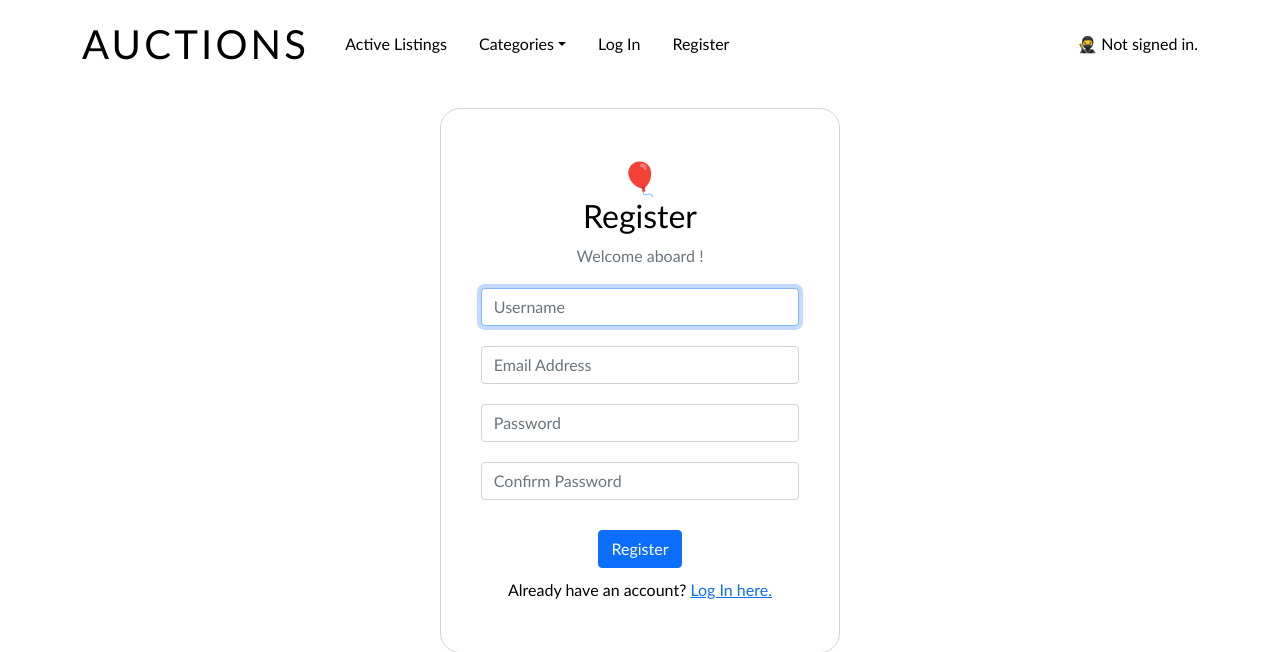
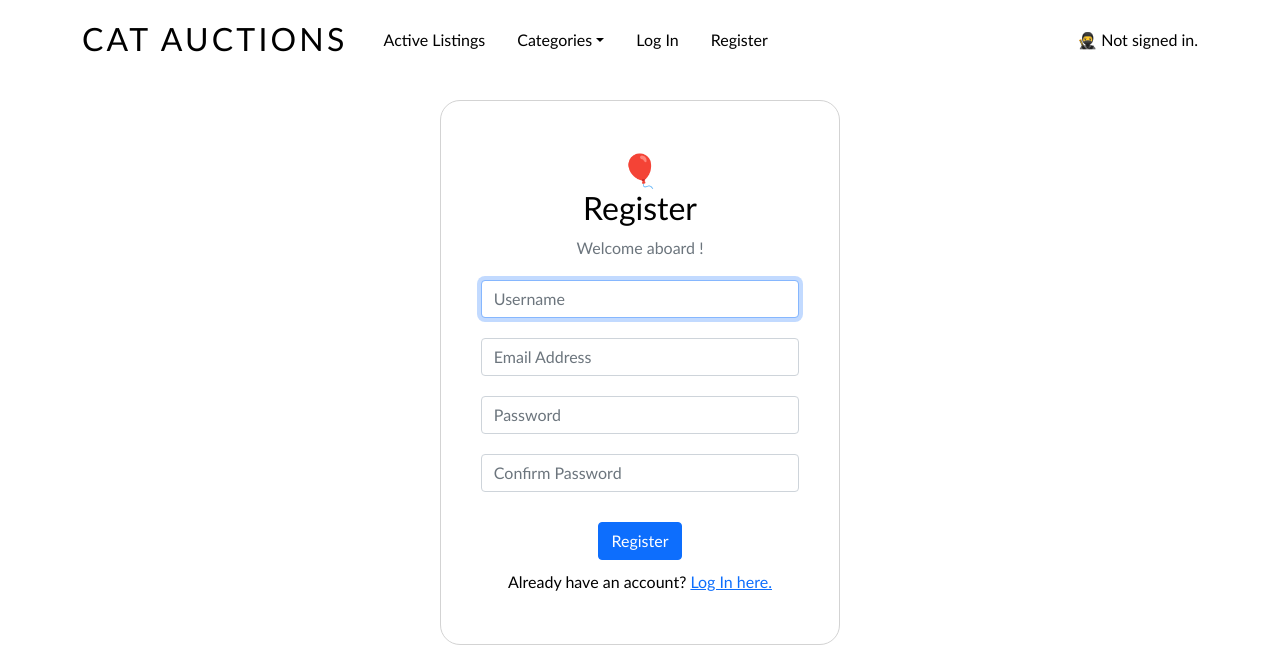
Before and after one commit to laura-latuillerie/cs50-commerce, a Django app: page /register in a window 1280 px wide. Shown: the top 652 px of the page. Run offline with Django 3.2, Linux system fonts and the light colour scheme.

```diff
--- a/auctions/static/auctions/styles.css
+++ b/auctions/static/auctions/styles.css
@@ -15,6 +15,7 @@ header{
 }
 
 header h1{
+    font-size: 2rem;
     text-transform: uppercase;
     letter-spacing: 0.2rem;
     margin-right: 20px;
@@ -69,7 +70,6 @@ h1, p{
 
 /***** CARDS *****/
 
-
 .card{
     max-width : 400px;
     border-radius: 10px;
--- a/auctions/templates/auctions/layout.html
+++ b/auctions/templates/auctions/layout.html
@@ -3,26 +3,28 @@
 <!DOCTYPE html>
 <html lang="en">
 <head>
-    <title>{% block title %}Auctions{% endblock %}</title>
+    <link rel="icon" type="image/png" href="https://cdn-icons-png.flaticon.com/512/616/616430.png" />
     <link href="https://cdn.jsdelivr.net/npm/bootstrap@5.1.3/dist/css/bootstrap.min.css" rel="stylesheet" integrity="sha384-1BmE4kWBq78iYhFldvKuhfTAU6auU8tT94WrHftjDbrCEXSU1oBoqyl2QvZ6jIW3" crossorigin="anonymous">
     <link href="{% static 'auctions/styles.css' %}" rel="stylesheet">
+    <title>{% block title %}Cat Auctions - Auctions for Cat Lovers{% endblock %}</title>
 </head>
 <body>
     <header class="container">
         <div class="row d-flex align-items-center">
             <div class="col col-sm-10 d-flex flex-direction-row">
-                <h1>Auctions</h1>
+                <h1>Cat Auctions</h1>
                 <ul class="nav align-items-center">
                     <li class="nav-item">
                         <a class="nav-link" href="{% url 'index' %}">Active Listings</a>
                     </li>
                     <li class="nav-item dropdown">
                         <a class="nav-link dropdown-toggle" data-bs-toggle="dropdown" href="#" role="button" aria-expanded="false">Categories</a>
+
+                        <ul class="dropdown-menu">
                         {% for category in categorys %}
-                        <ul class="dropdown-menu">
                           <li><a class="dropdown-item" href="#">{{ category }}<a></li>
+                        {% endfor %}
                         </ul>
-                        {% endfor %}
                     </li>
                     {% if user.is_authenticated %}
                     <li class="nav-item">
--- a/auctions/views.py
+++ b/auctions/views.py
@@ -12,7 +12,7 @@ def index(request):
 
     return render(request, "auctions/index.html", {
         "listings": Listing.objects.filter(active=True),
-        "categorys": Category.objects.all().order_by('name')
+        "categorys": Category.objects.all().order_by('name'),
     })
 
 def login_view(request):
```
Also changed, not shown: auctions/templates/auctions/index.html (+6 -4 lines), db.sqlite3.
